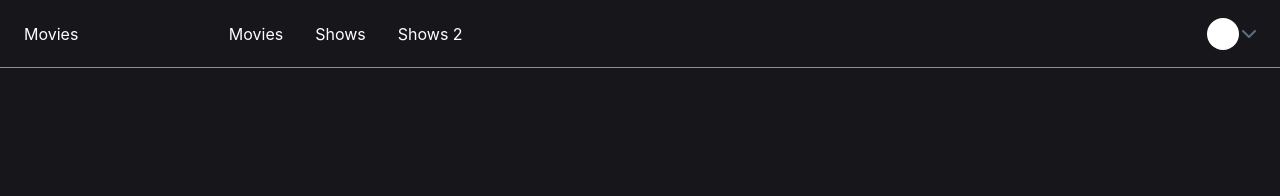
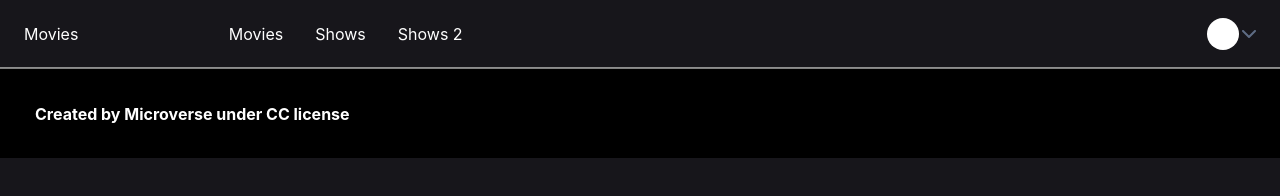
Before and after one commit to rodrigopenayo98/capstone-javascript-rod-haben, a website built with webpack: page src/index.html in a window 1280 px wide. Built offline with nearby package versions, Linux system fonts and the light colour scheme; a web font is replaced by a local one.

Commit message:
add footer

```diff
--- a/src/index.html
+++ b/src/index.html
@@ -3,6 +3,7 @@
 <head>
   <meta charset="UTF-8">
   <meta name="viewport" content="width=device-width, initial-scale=1.0">
+  <link rel="stylesheet" href="style.css">
   <title>Capstone JS</title>
 </head>
 <body>
@@ -29,4 +30,8 @@
     </nav>
   </header>
 </body>
+<footer>
+  <h4>Created by Microverse under CC license</h4>
+  <div id="bottom-footer"></div>
+</footer>
 </html>
--- a/src/style.css
+++ b/src/style.css
@@ -64,3 +64,11 @@ body {
   background-color: #fff;
   border-radius: 100%;
 }
+
+footer {
+  width: 100%;
+  background-color: rgb(0, 0, 0);
+  border-top: 1px solid grey;
+  height: 90px;
+  padding: 35px;
+}
```
